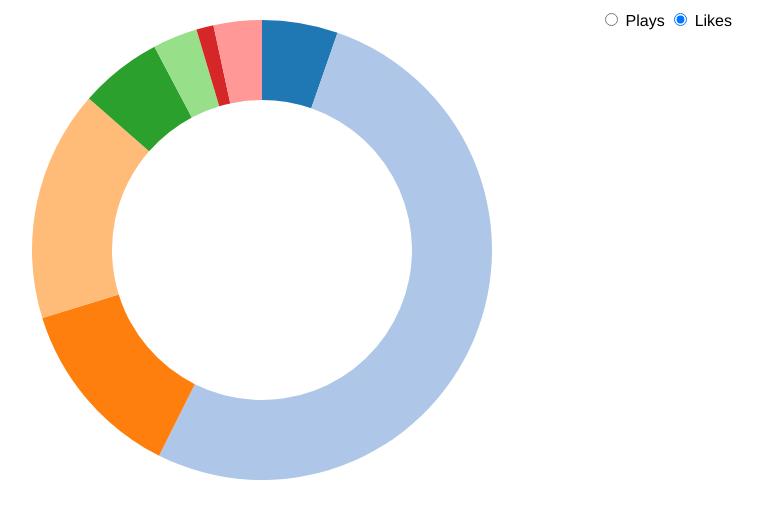
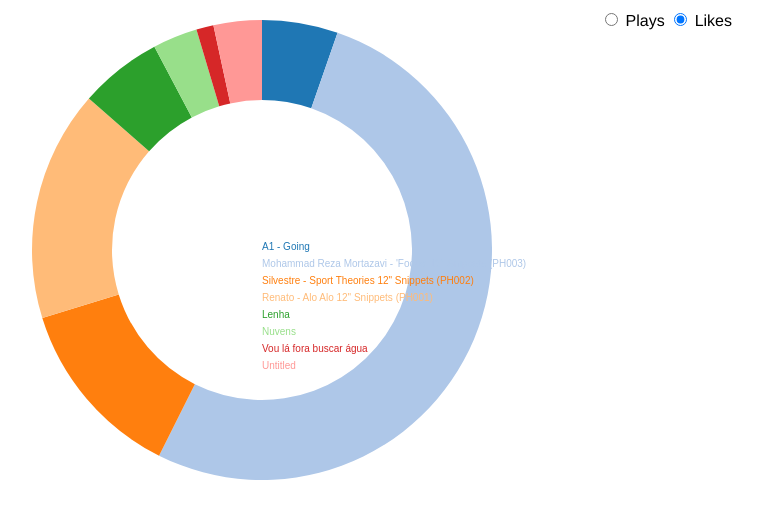
Before and after one commit to silvestrep/silvestrep.github.io, a plain HTML site: page index.html in a window 1280 px wide. Shown: the whole page, without its empty margins (378-1141 px from the left). Drawn offline with nearby package versions, Linux system fonts and the light colour scheme.

Commit message:
Update index.html

```diff
--- a/index.html
+++ b/index.html
@@ -63,6 +63,13 @@ d3.csv("../ProdFiles/TotalPlaysLikes.csv", type, function(error, data) {
   var timeout = setTimeout(function() {
     d3.select("input[value=\"Likes\"]").property("checked", true).each(change);
   }, 2000);
+  svg.selectAll(".labels")
+              .data(data)
+              .enter().append("text")
+              .attr("transform", function(d) { return "translate(" + arc.centroid(d) + ")"; })
+              .attr("dy", (d, i) => `${i * 1.7}em`)
+              .text(function(d) { return d.TrackName; })
+              .attr("fill", function(d, i) { return color(i); });
 
   function change() {
     var value = this.value;
```
